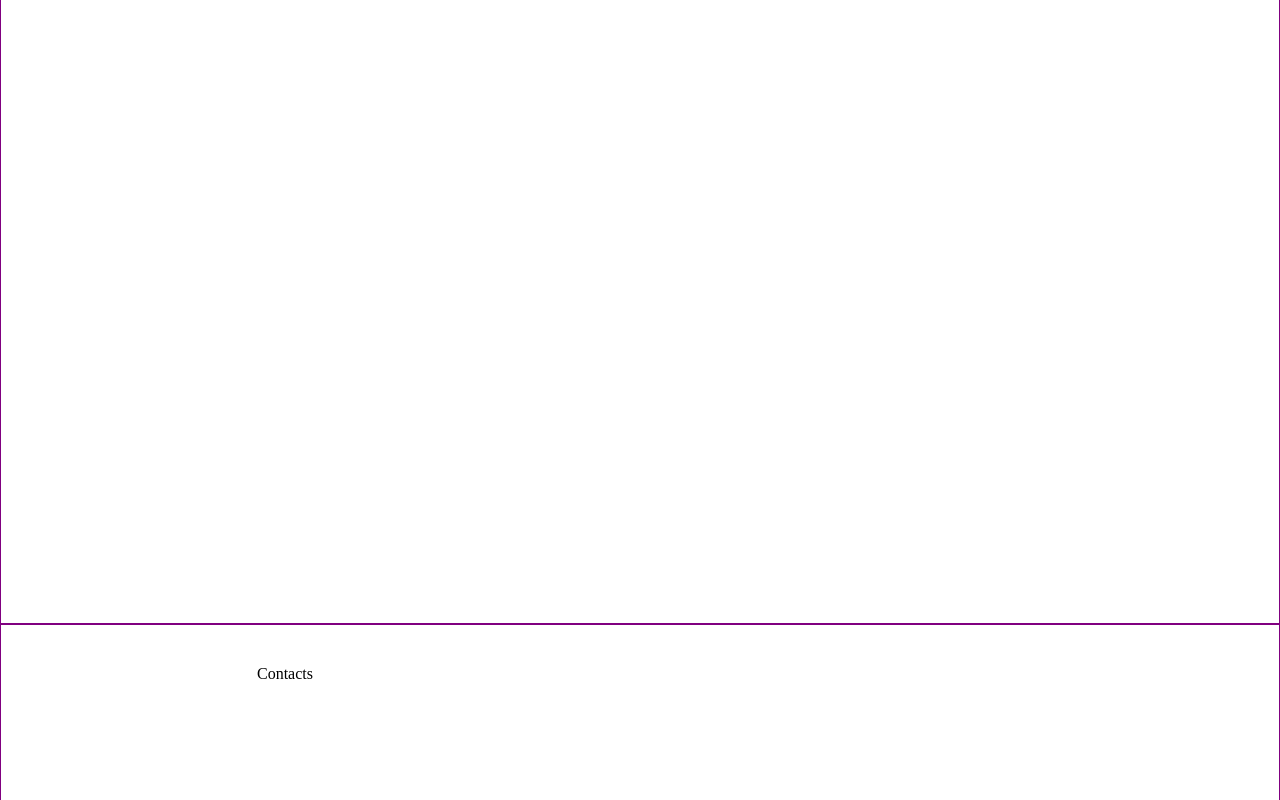
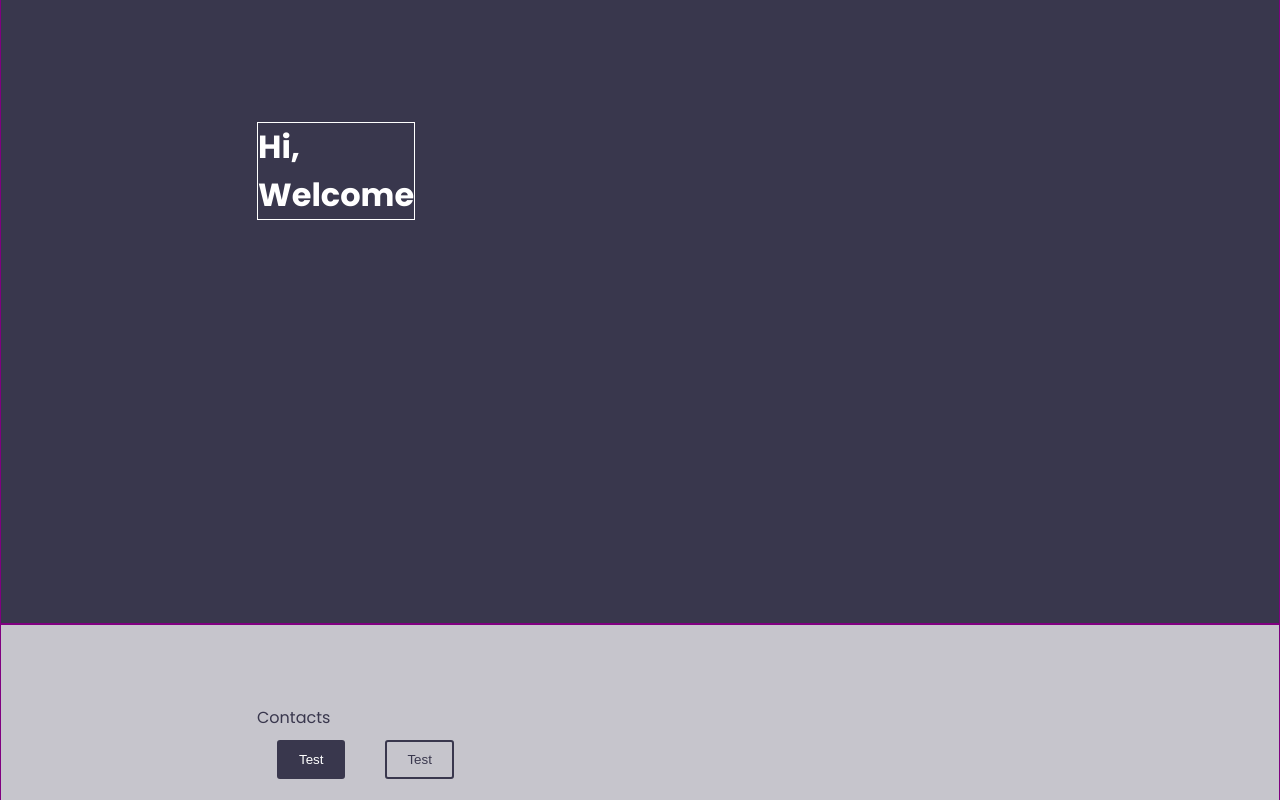
Before and after one commit to YonathanCahyadi/yonathancahyadi.github.io, a React app: page / in a window 1280 px wide. Shown: the part 1840-2640 px from the top of the page. Built offline with nearby package versions, Linux system fonts and the light colour scheme.

Commit message:
Added Button Component

```diff
--- a/src/App.js
+++ b/src/App.js
@@ -1,18 +1,18 @@
 import React, { lazy } from "react";
-import styled from "styled-components";
 
 import logo from "./assets/yonathan-cahyadi-logo.svg";
 
 import { Layout, Navigation, ContentDiv } from "./components/layout/Layout";
 
-import HomePage from "./components/pages/Home";
+import HomePage from "./pages/home/Home";
+import ContactPage from "./pages/contact/Contact";
 
 class App extends React.Component {
   render() {
     return (
       <Layout>
         <Navigation logo={logo} />
-        <ContentDiv id="home">
+        <ContentDiv primary id="home">
             Home
           <HomePage />
         </ContentDiv>
@@ -20,13 +20,13 @@ class App extends React.Component {
             About
           <HomePage />
         </ContentDiv>
-        <ContentDiv id="projects">
+        <ContentDiv primary id="projects">
             Projects
           <HomePage />
         </ContentDiv>
         <ContentDiv id="contact">
             Contacts
-          <HomePage />
+          <ContactPage />
         </ContentDiv>
       </Layout>
     );
--- /dev/null
+++ b/src/components/button/Button.js
@@ -0,0 +1,23 @@
+import React from 'react';
+import PropTypes from 'prop-types';
+
+import "./style.css";
+
+export default function Button(props){
+
+    return(
+            <button className={"button " + (props.primary ? "primary" : "secondary")} onClick={props.onClick}>
+                {props.children}
+            </button>
+    )
+}
+
+Button.propTypes = {
+    primary: PropTypes.bool,
+    onClick: PropTypes.func
+}
+
+Button.defaultProps = {
+    primary: false,
+    onClick: null
+}
--- /dev/null
+++ b/src/components/button/style.css
@@ -0,0 +1,33 @@
+.button {
+    padding: 10px 20px;
+    border-radius: 3px;
+    margin: 10px 20px;
+}
+
+.primary {
+    background-color: #39374d;
+    color: #FFFFFF;
+    border: 2px solid #39374d;;
+}
+
+.primary:hover {
+    background-color: transparent;
+    color: #39374d;
+    border: 2px solid #39374d;
+}
+
+.secondary {
+    background-color: transparent;
+    color: #39374d;
+    border: 2px solid #39374d;
+}
+
+.secondary:hover {
+    background-color: #39374d;
+    color: #FFFFFF;
+    border: 2px solid #39374d;
+}
+
+.button:hover {
+    cursor: pointer;
+}
--- a/src/components/layout/Layout.js
+++ b/src/components/layout/Layout.js
@@ -1,5 +1,5 @@
-import React, { useEffect, createRef, useCallback, useState } from "react";
-import { Link } from "react-scroll";
+import React, { useEffect, createRef, useCallback, useState, useRef } from "react";
+import { Link, animateScroll as Scroll } from "react-scroll";
 import { Fade } from "react-reveal";
 import "./style.css";
 
@@ -9,11 +9,12 @@ function Layout(props) {
 
 function ContentDiv(props) {
   return (
-    <Fade>
-      <div className="content" id={props.id ?? "content-default-id"}>
-        {props.children}
-      </div>
-    </Fade>
+    <div
+      className={"content " + (props.primary ? "primary-bg" : "secondary-bg")}
+      id={props.id ?? "content-default-id"}
+    >
+      {props.children}
+    </div>
   );
 }
 
@@ -22,9 +23,9 @@ function NavigationSpacer(props) {
 }
 
 function Navigation(props) {
-  const duration = 300;
+  const duration = 500;
   const [offset, setOffset] = useState(78.48);
-  const navRef = createRef();
+  const navRef = useRef(null);
 
   // update the offset for scroller spy
   useEffect(() => {
@@ -34,7 +35,7 @@ function Navigation(props) {
   return (
     <div className="navigation" ref={navRef}>
       <nav className="navigation-menu">
-        <img className="navigation-logo" src={props.logo} alt="logo" />
+        <img className="navigation-logo" src={props.logo} alt="logo" onClick={() => Scroll.scrollToTop()}/>
         <ul className="navigation-items">
           <li className="navigation-item">
             <Link
--- a/src/components/layout/style.css
+++ b/src/components/layout/style.css
@@ -2,12 +2,26 @@
   border: 1px solid purple;
   height: 100vh;
 
-  padding: 5vh 20vw;
+  padding: 10vh 20vw;
+
+  font-family: "Poppins", "sans-serif";
+}
+
+.primary-bg {
+  background-color: #39374d;
+  color: #ffffff;
+}
+
+.secondary-bg {
+  background-color: #39374d49;
+
+  color: #39374d;
 }
 
 /** Navigation Bar */
 .navigation-spacer {
   height: 8vh;
+  display: flex;
 }
 
 .navigation-menu {
@@ -26,10 +40,11 @@
   font-size: 16px;
   font-weight: 300;
 
-    z-index: 10; /** make it on the upper layer */
+  z-index: 10; /** make it on the upper layer */
 }
 
 .navigation-logo {
+    cursor: pointer;
 }
 
 .navigation-items {
@@ -57,6 +72,13 @@
   border-bottom: 2px solid #75aadc;
 }
 
+
+
+
+
+
+
+
 /** for mobile */
 @media screen and (max-width: 768px) {
   .navigation-menu {
@@ -72,4 +94,9 @@
     margin: auto;
     margin-top: 15px;
   }
+
+  /** Navigation Bar */
+.navigation-spacer {
+    flex-direction: column;
+  }
 }
--- a/src/components/pages/Home.js
+++ /dev/null
@@ -1,9 +0,0 @@
-import React, { Component } from "react";
-
-class HomePage extends Component {
-  render() {
-    return <div className="home"></div>;
-  }
-}
-
-export default HomePage;
--- /dev/null
+++ b/src/pages/contact/Contact.js
@@ -0,0 +1,13 @@
+import React from 'react';
+
+import Button from '../../components/button/Button';
+
+export default function ContactPage(props){
+
+    return(
+        <div className="contact">
+            <Button primary>Test</Button>
+            <Button>Test</Button>
+        </div>
+    )
+}
--- /dev/null
+++ b/src/pages/home/Home.js
@@ -0,0 +1,18 @@
+import React from "react";
+import { Fade } from "react-reveal";
+
+import "./style.css";
+
+export default function HomePage(props) {
+
+  return (
+    <div className="home-page">
+      <Fade cascade>
+        <div className="welcome-msg">
+          <h1>Hi,</h1>
+          <h1>Welcome</h1>
+        </div>
+      </Fade>
+    </div>
+  );
+}
--- /dev/null
+++ b/src/pages/home/style.css
@@ -0,0 +1,6 @@
+.welcome-msg {
+    border: 1px solid white;
+    position: absolute;
+    margin-top: 15%;
+    opacity: 0;
+}
```
Also changed, not shown: src/components/Button.js (deleted, +0 -31 lines).
